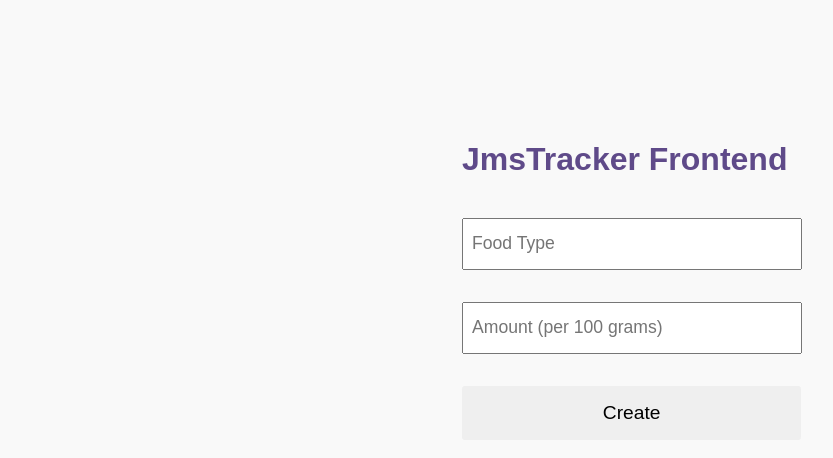
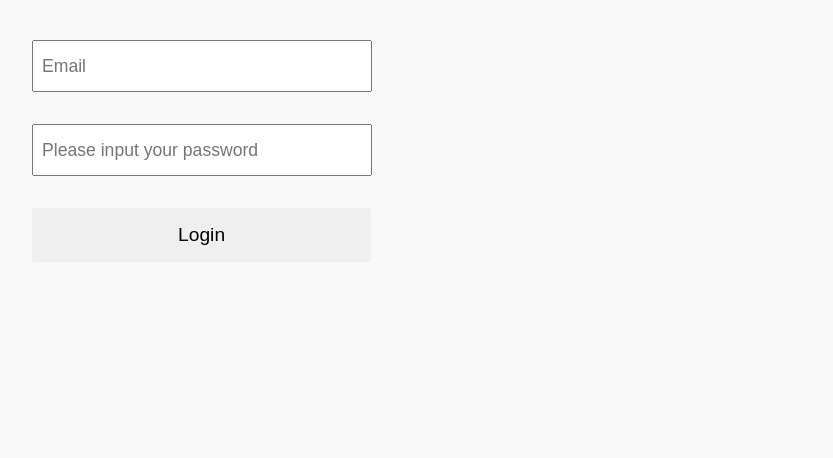
Before and after one commit to jameshtwose/jmstracker-frontend, a React (Create React App) app: page / in a window 1280 px wide. Shown: the top 458 px of the page, without its empty margins (8-841 px from the left). Built offline with nearby package versions, Linux system fonts and the light colour scheme.

Commit message:
first steps towards user verification with JWT prior to allowing to POST to endpoint

```diff
--- a/package.json
+++ b/package.json
@@ -11,6 +11,7 @@
     "react": "^18.2.0",
     "react-dom": "^18.2.0",
     "react-scripts": "5.0.1",
+    "react-select": "^5.4.0",
     "web-vitals": "^2.1.4"
   },
   "scripts": {
--- a/src/App.css
+++ b/src/App.css
@@ -18,7 +18,7 @@ h1, h2, li {
   color: var(--header_color);
 }
 
-.App {
+.FoodAdder {
   display: flex;
   justify-content: center;
   margin-top: 5rem;
--- a/src/App.js
+++ b/src/App.js
@@ -1,61 +1,18 @@
 import "./App.css";
-import { useState } from "react";
+import FoodAdder from "./components/FoodAdder.js"
+import Login from "./components/Login.js"
+
+import { useEffect, useState } from "react";
 
 function App() {
-  const [foodType, setFoodType] = useState("");
-  const [amount, setAmount] = useState("");
-  const [message, setMessage] = useState("");
-
-  let handleSubmit = async (e) => {
-    e.preventDefault();
-    try {
-      let res = await fetch("https://4qcow4.deta.dev/add", {
-        method: "POST",
-        mode: "cors",
-        headers: {
-          "content-type": "application/x-www-form-urlencoded",
-          "Access-Control-Allow-Origin": "*",
-        },
-        body: new URLSearchParams({food: foodType, amount: amount}),
-      });
-      let resJson = await res.json();
-      if (res.status === 200) {
-        setFoodType("");
-        setAmount("");
-        setMessage("Food Type and Amount Sent successfully");
-      } else {
-        setMessage("Some error occured");
-      }
-    } catch (err) {
-      console.log(err);
-    }
+  useEffect(() => {setJwt(localStorage.getItem("jwt"))}, [])
+  const [jwt, setJwt] = useState("");
+  const handleJwt = (jwt) => {
+    setJwt(jwt);
+    localStorage.setItem("jwt", jwt);
   };
-
-  return (
-
-    <div className="App">
-
-      <form onSubmit={handleSubmit}>
-      <h1>JmsTracker Frontend</h1>
-      <br></br>
-        <input
-          type="text"
-          value={foodType}
-          placeholder="Food Type"
-          onChange={(e) => setFoodType(e.target.value)}
-        />
-        <input
-          type="text"
-          value={amount}
-          placeholder="Amount (per 100 grams)"
-          onChange={(e) => setAmount(e.target.value)}
-        />
-
-        <button type="submit">Create</button>
-
-        <div className="message">{message ? <p>{message}</p> : null}</div>
-      </form>
-    </div>
+  return (<div>{jwt ? <FoodAdder jwt={jwt}/> : <Login handleJwt={handleJwt}/>}</div>
+          /* <div></div> */
   );
 }
 
--- /dev/null
+++ b/src/components/FoodAdder.js
@@ -0,0 +1,95 @@
+import "../App.css";
+import { useEffect, useState } from "react";
+
+function FoodAdder(props) {
+  const [foodType, setFoodType] = useState("");
+  const [amount, setAmount] = useState("");
+  const [message, setMessage] = useState("");
+
+  const getFood = async () => {
+    try {
+      let res = await fetch("https://4qcow4.deta.dev/foods", {
+        method: "GET",
+        mode: "cors",
+        headers: {
+          "Authentication": `Bearer ${props.jwt}`,
+          "content-type": "application/json",
+          "Access-Control-Allow-Origin": "*",
+        },
+      });
+      let resJson = await res.json();
+      if (res.status === 200) {
+        setFoodType("");
+        setAmount("");
+        setMessage(JSON.stringify(resJson));
+      } else {
+        setMessage("Some error occured");
+      }
+    } catch (err) {
+      console.log(err);
+    }
+  }
+
+  useEffect(() => {
+    if (!props.jwt){
+      setMessage("This is the saddest I have ever been!");
+      return () => {};
+    }
+    getFood();
+  }, [props.jwt]);
+
+  let handleSubmit = async (e) => {
+    e.preventDefault();
+    try {
+      let res = await fetch("https://4qcow4.deta.dev/foods", {
+        method: "POST",
+        mode: "cors",
+        headers: {
+          "Authentication": `Bearer ${props.jwt}`,
+          "content-type": "application/json",
+          "Access-Control-Allow-Origin": "*",
+        },
+        body: JSON.stringify({ food_type: foodType, amount: amount }),
+      });
+      let resJson = await res.json();
+      if (res.status === 200) {
+        setFoodType("");
+        setAmount("");
+        setMessage("Food Type and Amount Sent successfully");
+      } else {
+        setMessage("Some error occured");
+      }
+    } catch (err) {
+      console.log(err);
+    }
+  };
+
+  return (
+
+    <div className="FoodAdder">
+
+      <form onSubmit={handleSubmit}>
+        <h1>JmsTracker Frontend</h1>
+        <br></br>
+        <input
+          type="text"
+          value={foodType}
+          placeholder="Food Type"
+          onChange={(e) => setFoodType(e.target.value)}
+        />
+        <input
+          type="text"
+          value={amount}
+          placeholder="Amount (per 100 grams)"
+          onChange={(e) => setAmount(e.target.value)}
+        />
+
+        <button type="submit">Create</button>
+
+        <div className="message">{message ? <p>{message}</p> : null}</div>
+      </form>
+    </div>
+  );
+}
+
+export default FoodAdder;
--- /dev/null
+++ b/src/components/Login.js
@@ -0,0 +1,56 @@
+import "../App.css";
+import { useState } from "react";
+
+const Login = (props) => {
+    const [email, setEmail] = useState("");
+    const [password, setPassword] = useState("");
+    const [message, setMessage] = useState("");
+
+    let handleSubmit = async (e) => {
+        e.preventDefault();
+        try {
+          let res = await fetch("https://4qcow4.deta.dev/login", {
+            method: "POST",
+            mode: "cors",
+            headers: {
+              "content-type": "application/x-www-form-urlencoded",
+              "Access-Control-Allow-Origin": "*",
+            },
+            body: new URLSearchParams({ username: email, password: password }),
+          });
+          let resJson = await res.json();
+          if (res.status === 200) {
+            props.handleJwt(resJson.access_token);
+            setEmail("");
+            setPassword("");
+            setMessage("Login successful");
+          } else {
+            setPassword("");
+            setMessage("Some error occured");
+          }
+        } catch (err) {
+          console.log(err);
+        }
+      };
+
+    return(<div className="Login">
+    <form onSubmit={handleSubmit}>
+    <input
+          type="email"
+          value={email}
+          placeholder="Email"
+          onChange={(e) => setEmail(e.target.value)}
+        />
+    <input
+          type="password"
+          value={password}
+          placeholder="Please input your password"
+          onChange={(e) => setPassword(e.target.value)}
+        />
+    <button type="submit">Login</button>
+    <div className="message">{message ? <p>{message}</p> : null}</div>
+    </form>
+    </div>);
+}
+
+export default Login;
```
Also changed, not shown: 1 other file (tests, documents, lock files or other folders).
